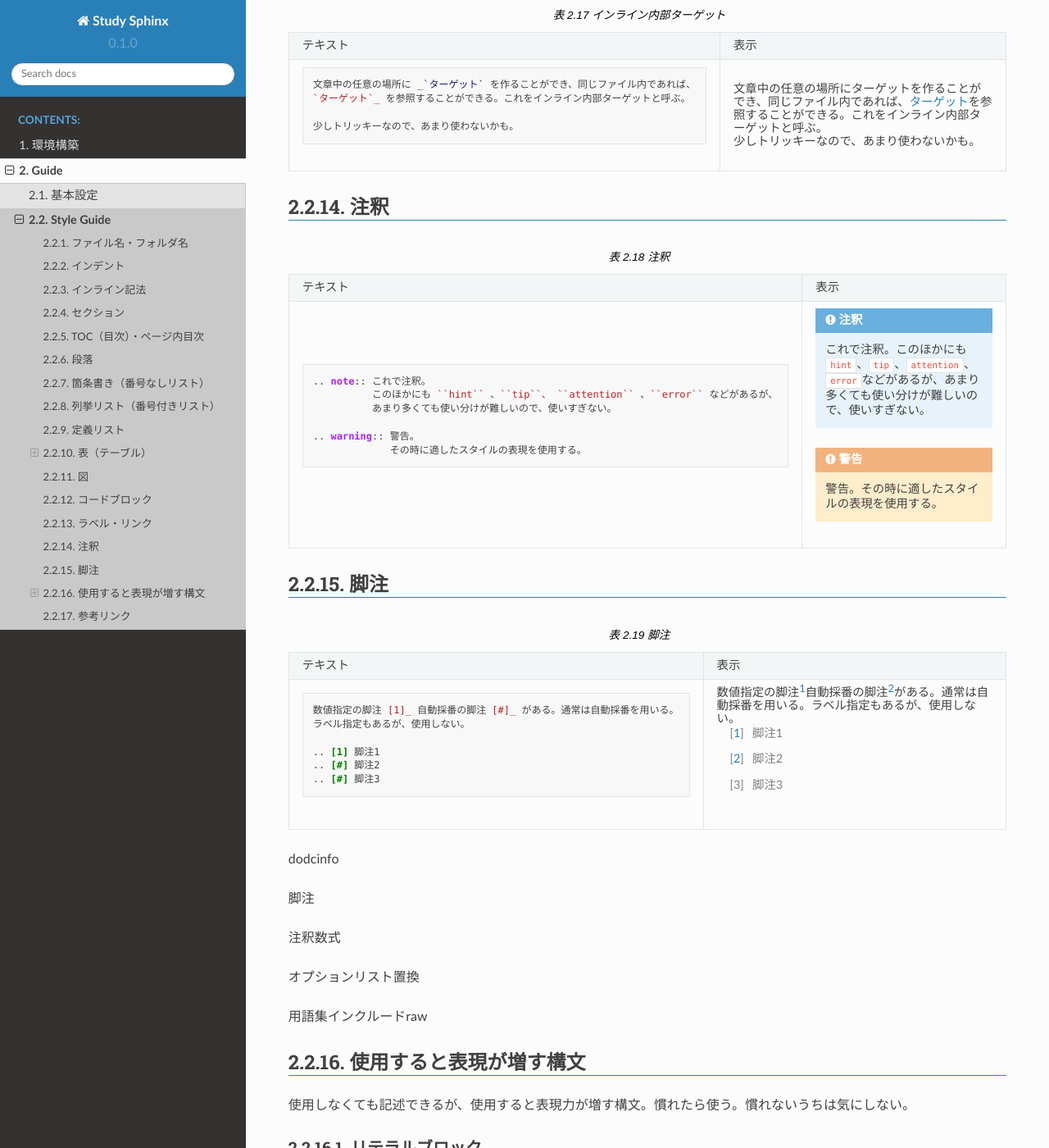
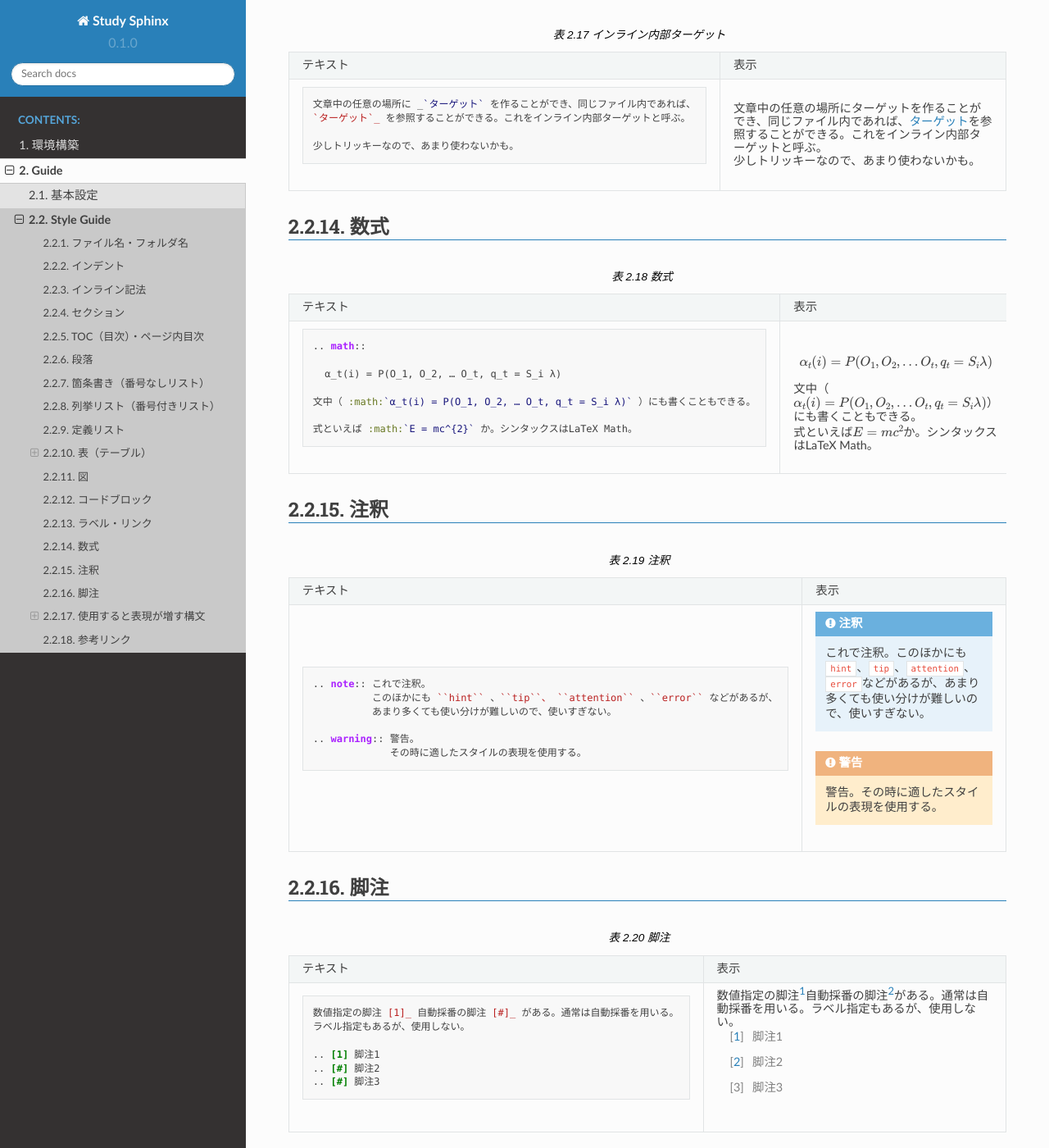
Before and after one commit to kkAyataka/study-sphinx, a Sphinx documentation site: the page built from doc/guide/style-guide.rst, in a window 1280 px wide and 1400 px high, scrolled down 8727 px. Shown: the whole window at 82% size. Built offline with Sphinx 7.4.7 and the Read the Docs theme 2.0.0, drawn with Linux system fonts in a browser that asks for light colours; some of the changed text lies outside the part shown.

Commit message:
Write abount math

```diff
--- a/doc/guide/style-guide.rst
+++ b/doc/guide/style-guide.rst
@@ -278,6 +278,18 @@ CSVテーブル
      - .. include:: style-sample/inline-internal-target.txt
 
 
+数式
+================================================================================
+
+.. list-table:: 数式
+
+   * - テキスト
+     - 表示
+   * - .. literalinclude:: style-sample/math.txt
+          :language: rst
+     - .. include:: style-sample/math.txt
+
+
 注釈
 ================================================================================
 
--- /dev/null
+++ b/doc/guide/style-sample/math.txt
@@ -0,0 +1,7 @@
+.. math::
+
+  α_t(i) = P(O_1, O_2, … O_t, q_t = S_i λ)
+
+文中（ :math:`α_t(i) = P(O_1, O_2, … O_t, q_t = S_i λ)` ）にも書くこともできる。
+
+式といえば :math:`E = mc^{2}` か。シンタックスはLaTeX Math。
```
